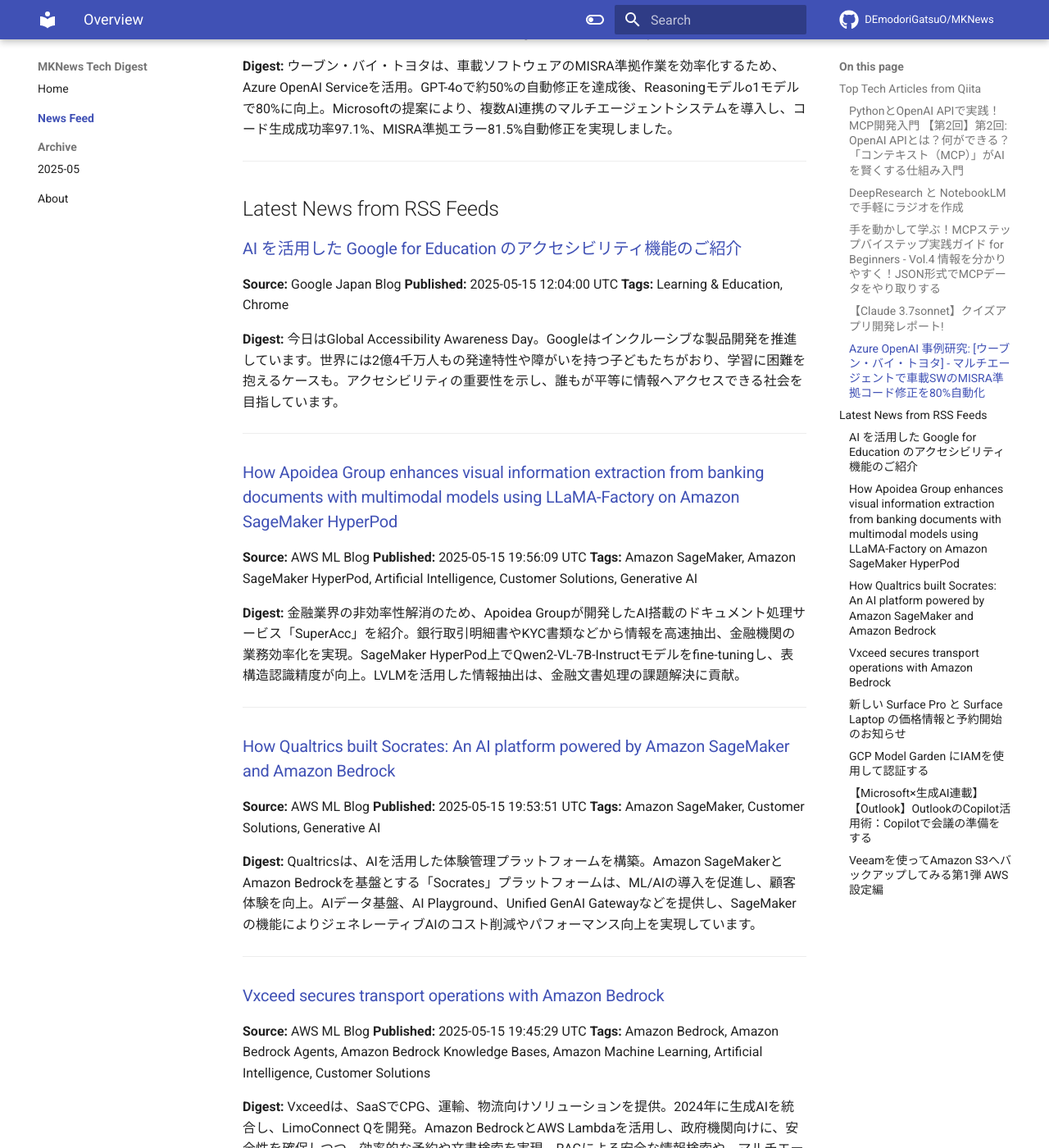
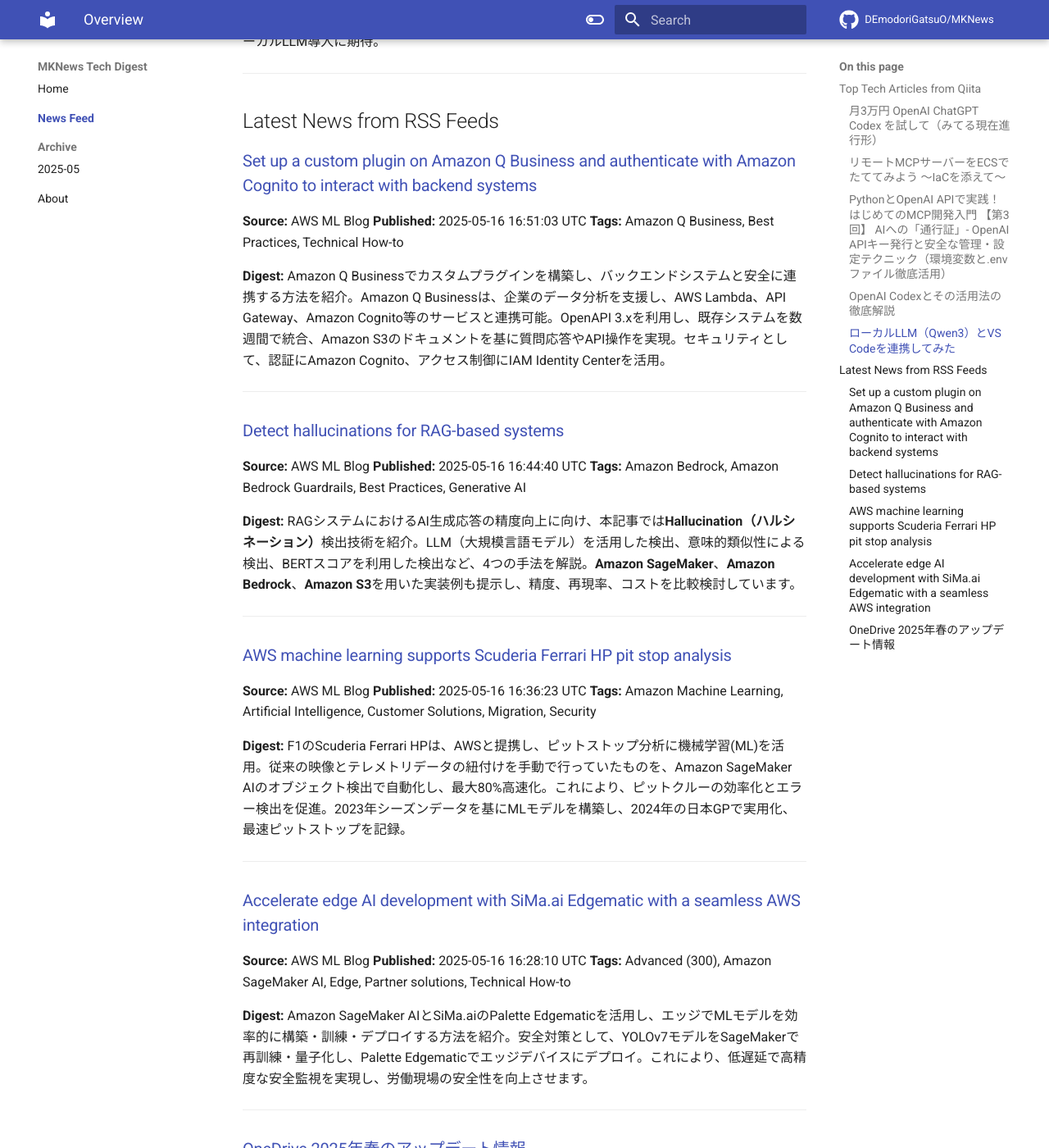
Before and after one commit to DEmodoriGatsuO/MKNews, an MkDocs documentation site: the page built from docs/news/index.md, in a window 1280 px wide and 1400 px high, scrolled down 1434 px. Shown: the whole window at 82% size. Built offline with MkDocs 1.6.1 and Material for MkDocs 9.7.7, drawn with Linux system fonts in a browser that asks for light colours; comment, search, counter and statistics services are not loaded; some of the changed text lies outside the part shown.

Commit message:
Automated AI Tech Digest - 2025-05-17

```diff
--- a/docs/news/index.md
+++ b/docs/news/index.md
@@ -1,138 +1,108 @@
-# AI Tech Trends Digest (2025-05-16)
+# AI Tech Trends Digest (2025-05-17)
 
 
 ## Top Tech Articles from Qiita
 
 
-### [PythonとOpenAI APIで実践！MCP開発入門 【第2回】第2回: OpenAI APIとは？何ができる？「コンテキスト（MCP）」がAIを賢くする仕組み入門](https://qiita.com/QueryPie/items/049630c655f00df0ef2e)
-**Published:** 2025-05-15 11:07:54 UTC
+### [月3万円 OpenAI ChatGPT Codex を試して（みてる現在進行形）](https://qiita.com/Null-Sensei/items/de23d6ad1fbf8cec24b2)
+**Published:** 2025-05-16 23:09:30 UTC
+**Likes:** 6
+**Tags:** OpenAI, codex, ChatGPT
+
+**Digest:**
+OpenAIが発表したAIソフトウェアエンジニアリングエージェントCodexを試した記録。2021年のGitHub Copilotでも使用された技術で、Proに再加入し$200を課金。GitHub連携が必要で、専用リポジトリを作成してオンボーディング。人身御供オプションも選択し、OpenAIに全てを捧げる覚悟を示している。
+
+---
+
+### [リモートMCPサーバーをECSでたててみよう 〜IaCを添えて〜](https://qiita.com/yu-Matsu/items/f27ab9ecf3b9979fa5fb)
+**Published:** 2025-05-17 01:22:33 UTC
+**Likes:** 2
+**Tags:** AWS, ECS, MCP, Agent, LLM
+
+**Digest:**
+**yu_Matsu**氏の記事では、**MCP（Model Context Protocol）** を解説。**FastMCP**を用いたローカルサーバー実装、GitHub CopilotやClaude Desktopでの動作確認を手順を追って紹介しています。Docker化によるサーバー構築、MCP Inspectorでのテストも実施。最終的にはAWS ECSへのデプロイを視野に入れた内容です。
+
+---
+
+### [PythonとOpenAI APIで実践！はじめてのMCP開発入門 【第3回】 AIへの「通行証」- OpenAI APIキー発行と安全な管理・設定テクニック（環境変数と`.env`ファイル徹底活用）](https://qiita.com/QueryPie/items/2da6830c959858afc900)
+**Published:** 2025-05-16 11:22:15 UTC
 **Likes:** 2
 **Tags:** Python, AI, MCP, LLM, ModelContextProtocol
 
 **Digest:**
-OpenAI APIとは、AIモデル群の能力を組み込めるAPI。APIはソフト間の窓口で、HTTPリクエスト/レスポンスやJSON形式でデータ交換。本シリーズではコンテキスト（MCP）が重要で、GPTモデルがTransformerアーキテクチャで自然言語処理を実現。LLMは知識カットオフがあり、コンテキストでパーソナライズや正確性を向上させる。次回はAPIキー取得と安全な管理を解説します。
+OpenAI APIキーの安全な管理方法を解説。APIキー取得後、**ハードコーディング**を避け、**環境変数**と`.env`ファイル、`python-dotenv`ライブラリを活用、`.gitignore`で`.env`を管理。APIキーは**認証**と**課金**に利用され、漏洩は不正利用のリスク。安全な鍵管理は、AI開発の基盤。
 
 ---
 
-### [DeepResearch と NotebookLM で手軽にラジオを作成](https://qiita.com/yoshida-hikaru/items/e6070f6fabed063656a4)
-**Published:** 2025-05-15 07:16:11 UTC
-**Likes:** 2
-**Tags:** Google, AI, Gemini, NotebookLM, DeepResearch
+### [OpenAI Codexとその活用法の徹底解説](https://qiita.com/ozora/items/9213c171d28463663fd0)
+**Published:** 2025-05-17 03:08:36 UTC
+**Likes:** 1
+**Tags:** AI, OpenAI, codex, 生成AI, ChatGPT
 
 **Digest:**
-Geminiで情報収集し、NotebookLMで音声概要を作成する手順を紹介。まずGeminiでプロンプトを入力し、deep researchオプションで情報を集め、Googleドキュメントにエクスポート。次に、NotebookLMで新規ノートブックを作成し、Googleドキュメントをソースとして追加。最後にstudioタブの生成ボタンで音声概要を作成します。既存データも同様にNotebookLMで音声概要に変換可能です。
+OpenAI Codex（codex-1）は、コード生成AIではなく並列開発エージェント。ChatGPT版とAPI版があり、料金体系が異なる。大規模リファクタリングやテスト自動化に強みを発揮し、AGENTS.mdで指示を最適化可能。IDE補完ツールと使い分け、API版は100万トークンあたり最大$6。モノレポ全体への適用には注意が必要。今後は双方向性向上やIDE統合、自動チーム編成が期待される。
 
 ---
 
-### [手を動かして学ぶ！MCPステップバイステップ実践ガイド for Beginners - Vol.4 情報を分かりやすく！JSON形式でMCPデータをやり取りする](https://qiita.com/QueryPie/items/4e3b30176b1522e107df)
-**Published:** 2025-05-15 06:58:17 UTC
-**Likes:** 2
-**Tags:** Python, 初心者, AI, MCP, LLM
+### [ローカルLLM（Qwen3）とVS Codeを連携してみた](https://qiita.com/0suzuki/items/cc372ab63be5aaf24cfc)
+**Published:** 2025-05-16 11:13:51 UTC
+**Likes:** 1
+**Tags:** VSCode, LLM, ollama, ローカルLLM, Qwen3
 
 **Digest:**
-MCPステップバイステップ第4回では、ウェブで標準的なJSON形式を学習。FlaskサーバーはJSONでモデル情報を返し、Pythonクライアントは受信データを活用。構造化データで通信し、.json()メソッドでJSONを辞書に変換。エラー処理も強化し、本格的なMCPシステム構築へ。次回は、JSONデータの活用と拡張について解説します。
-
----
-
-### [【Claude 3.7sonnet】クイズアプリ開発レポート!](https://qiita.com/shimizu_432/items/404ce15be58b4e5606ba)
-**Published:** 2025-05-15 23:51:11 UTC
-**Likes:** 1
-**Tags:** 初心者, 開発日記, 生成AI, Claude, claude3.7sonnet
-
-**Digest:**
-Claude 3.7 sonnetでクイズアプリ開発の第4弾。今回はデザインに挑戦するも、エラーが頻発し、シンプルなアプリに。基本的なクイズ出題、スコア記録、ランキング表示などの機能は実現。デザイン変更やアイコン追加は難しく、Claudeの得意不得意が見えた結果に。最終的に、シンプルなデザインのクイズアプリとして完成しました。
-
----
-
-### [Azure OpenAI 事例研究: [ウーブン・バイ・トヨタ] - マルチエージェントで車載SWのMISRA準拠コード修正を80%自動化](https://qiita.com/RepKuririn/items/f80666ea57e374296a57)
-**Published:** 2025-05-15 23:38:55 UTC
-**Likes:** 1
-**Tags:** Azure, DX, 事例, OpenAI, AIエージェント
-
-**Digest:**
-ウーブン・バイ・トヨタは、車載ソフトウェアのMISRA準拠作業を効率化するため、Azure OpenAI Serviceを活用。GPT-4oで約50%の自動修正を達成後、Reasoningモデルo1モデルで80%に向上。Microsoftの提案により、複数AI連携のマルチエージェントシステムを導入し、コード生成成功率97.1%、MISRA準拠エラー81.5%自動修正を実現しました。
+ローカルLLMによるコーディング支援の可能性を探求。**Ollama**で**Qwen3:4b**モデルを導入し、VS Codeと連携して実験。**Continue**拡張機能を使用し、コード生成や修正、質問に対応。**ローカル完結**の利点はあるが、メモリ消費が課題。コード補完は実用的でない面も。軽量な要求なら十分実用レベル。14bモデルはスペック不足で難しかったが、セキュリティとコスト面からローカルLLM導入に期待。
 
 ---
 
 ## Latest News from RSS Feeds
 
 
-### [AI を活用した Google for Education のアクセシビリティ機能のご紹介](https://blog.google/intl/ja-jp/company-news/outreach-initiatives/ai-google-for-education/)
-**Source:** Google Japan Blog
-**Published:** 2025-05-15 12:04:00 UTC
-**Tags:** Learning & Education, Chrome
+### [Set up a custom plugin on Amazon Q Business and authenticate with Amazon Cognito to interact with backend systems](https://aws.amazon.com/blogs/machine-learning/set-up-a-custom-plugin-on-amazon-q-business-and-authenticate-with-amazon-cognito-to-interact-with-backend-systems/)
+**Source:** AWS ML Blog
+**Published:** 2025-05-16 16:51:03 UTC
+**Tags:** Amazon Q Business, Best Practices, Technical How-to
 
 **Digest:**
-今日はGlobal Accessibility Awareness Day。Googleはインクルーシブな製品開発を推進しています。世界には2億4千万人もの発達特性や障がいを持つ子どもたちがおり、学習に困難を抱えるケースも。アクセシビリティの重要性を示し、誰もが平等に情報へアクセスできる社会を目指しています。
+Amazon Q Businessでカスタムプラグインを構築し、バックエンドシステムと安全に連携する方法を紹介。Amazon Q Businessは、企業のデータ分析を支援し、AWS Lambda、API Gateway、Amazon Cognito等のサービスと連携可能。OpenAPI 3.xを利用し、既存システムを数週間で統合、Amazon S3のドキュメントを基に質問応答やAPI操作を実現。セキュリティとして、認証にAmazon Cognito、アクセス制御にIAM Identity Centerを活用。
 
 ---
 
-### [How Apoidea Group enhances visual information extraction from banking documents with multimodal models using LLaMA-Factory on Amazon SageMaker HyperPod](https://aws.amazon.com/blogs/machine-learning/how-apoidea-group-enhances-visual-information-extraction-from-banking-documents-with-multimodal-models-using-llama-factory-on-amazon-sagemaker-hyperpod/)
+### [Detect hallucinations for RAG-based systems](https://aws.amazon.com/blogs/machine-learning/detect-hallucinations-for-rag-based-systems/)
 **Source:** AWS ML Blog
-**Published:** 2025-05-15 19:56:09 UTC
-**Tags:** Amazon SageMaker, Amazon SageMaker HyperPod, Artificial Intelligence, Customer Solutions, Generative AI
+**Published:** 2025-05-16 16:44:40 UTC
+**Tags:** Amazon Bedrock, Amazon Bedrock Guardrails, Best Practices, Generative AI
 
 **Digest:**
-金融業界の非効率性解消のため、Apoidea Groupが開発したAI搭載のドキュメント処理サービス「SuperAcc」を紹介。銀行取引明細書やKYC書類などから情報を高速抽出、金融機関の業務効率化を実現。SageMaker HyperPod上でQwen2-VL-7B-Instructモデルをfine-tuningし、表構造認識精度が向上。LVLMを活用した情報抽出は、金融文書処理の課題解決に貢献。
+RAGシステムにおけるAI生成応答の精度向上に向け、本記事では**Hallucination（ハルシネーション）**検出技術を紹介。LLM（大規模言語モデル）を活用した検出、意味的類似性による検出、BERTスコアを利用した検出など、4つの手法を解説。**Amazon SageMaker**、**Amazon Bedrock**、**Amazon S3**を用いた実装例も提示し、精度、再現率、コストを比較検討しています。
 
 ---
 
-### [How Qualtrics built Socrates: An AI platform powered by Amazon SageMaker and Amazon Bedrock](https://aws.amazon.com/blogs/machine-learning/how-qualtrics-built-socrates-an-ai-platform-powered-by-amazon-sagemaker-and-amazon-bedrock/)
+### [AWS machine learning supports Scuderia Ferrari HP pit stop analysis](https://aws.amazon.com/blogs/machine-learning/aws-machine-learning-supports-scuderia-ferrari-hp-pit-stop-analysis/)
 **Source:** AWS ML Blog
-**Published:** 2025-05-15 19:53:51 UTC
-**Tags:** Amazon SageMaker, Customer Solutions, Generative AI
+**Published:** 2025-05-16 16:36:23 UTC
+**Tags:** Amazon Machine Learning, Artificial Intelligence, Customer Solutions, Migration, Security
 
 **Digest:**
-Qualtricsは、AIを活用した体験管理プラットフォームを構築。Amazon SageMakerとAmazon Bedrockを基盤とする「Socrates」プラットフォームは、ML/AIの導入を促進し、顧客体験を向上。AIデータ基盤、AI Playground、Unified GenAI Gatewayなどを提供し、SageMakerの機能によりジェネレーティブAIのコスト削減やパフォーマンス向上を実現しています。
+F1のScuderia Ferrari HPは、AWSと提携し、ピットストップ分析に機械学習(ML)を活用。従来の映像とテレメトリデータの紐付けを手動で行っていたものを、Amazon SageMaker AIのオブジェクト検出で自動化し、最大80%高速化。これにより、ピットクルーの効率化とエラー検出を促進。2023年シーズンデータを基にMLモデルを構築し、2024年の日本GPで実用化、最速ピットストップを記録。
 
 ---
 
-### [Vxceed secures transport operations with Amazon Bedrock](https://aws.amazon.com/blogs/machine-learning/vxceed-secures-transport-operations-with-amazon-bedrock/)
+### [Accelerate edge AI development with SiMa.ai Edgematic with a seamless AWS integration](https://aws.amazon.com/blogs/machine-learning/accelerate-edge-ai-development-with-sima-ai-edgematic-with-a-seamless-aws-integration/)
 **Source:** AWS ML Blog
-**Published:** 2025-05-15 19:45:29 UTC
-**Tags:** Amazon Bedrock, Amazon Bedrock Agents, Amazon Bedrock Knowledge Bases, Amazon Machine Learning, Artificial Intelligence, Customer Solutions
+**Published:** 2025-05-16 16:28:10 UTC
+**Tags:** Advanced (300), Amazon SageMaker AI, Edge, Partner solutions, Technical How-to
 
 **Digest:**
-Vxceedは、SaaSでCPG、運輸、物流向けソリューションを提供。2024年に生成AIを統合し、LimoConnect Qを開発。Amazon BedrockとAWS Lambdaを活用し、政府機関向けに、安全性を確保しつつ、効率的な予約や文書検索を実現。RAGによる安全な情報検索や、マルチエージェントAIによるワークフロー構築も。顧客は検索時間短縮や、予約のデジタル化で効率化。
+Amazon SageMaker AIとSiMa.aiのPalette Edgematicを活用し、エッジでMLモデルを効率的に構築・訓練・デプロイする方法を紹介。安全対策として、YOLOv7モデルをSageMakerで再訓練・量子化し、Palette Edgematicでエッジデバイスにデプロイ。これにより、低遅延で高精度な安全監視を実現し、労働現場の安全性を向上させます。
 
 ---
 
-### [新しい Surface Pro と Surface Laptop の価格情報と予約開始のお知らせ](https://blogs.windows.com/japan/2025/05/16/new-surface-pro-and-surface-laptop-pricing-information-and-pre-orders-now-available/)
-**Source:** Windows Blog for Japan
-**Published:** 2025-05-16 04:40:27 UTC
-**Tags:** Surface
+### [OneDrive 2025年春のアップデート情報](https://shanqiai.lekumo.biz/sharepoint_technical_note/2025/05/onedrive-2025-2d4a.html)
+**Source:** SharePoint Technical Notes
+**Published:** 2025-05-16 11:56:15 UTC
+**Tags:** OneDrive / OneDrive for Business
 
 **Digest:**
-マイクロソフトは、5月7日に発表したCopilot+ PC「Surface Pro 12インチ」と「Surface Laptop 13インチ」の価格情報を公開。一般向けは5月16日午前9時より予約受付を開始、発売は6月10日予定です。法人向けは9月2日出荷開始。多様なニーズに対応するSurface Proと、携帯性と性能を両立するSurface Laptopが登場します。詳細は各社のウェブサイトで。
+Microsoft OneDrive BLOG で、2025年春の大型アップデートに関する情報が公開されました。主な変更点として、**OneDrive**のインターフェース刷新、**ファイル**同期の高速化、**ストレージ**管理機能の強化が挙げられています。また、**AI**を活用した機能の追加も期待されており、より使いやすく、効率的な**クラウド**ストレージサービスへと進化するようです。
 
 ---
-
-### [GCP Model Garden にIAMを使用して認証する](https://blog.jbs.co.jp/entry/2025/05/16/125507)
-**Source:** JBS Blog
-**Published:** 2025-05-16 03:55:07 UTC
-**Tags:** AI, Gemini, Google Cloud, Python, 初心者向け, 大規模言語モデル
-
-**Digest:**
-GCPで高度なAIモデルを使うなら、IAM設定が重要です。Model Garden API利用時の認証について、GCPのIAMを活用した効率的な手法を具体例を交えて解説します。アクセス権限を適切に管理し、セキュアな環境でAIモデルを最大限に活用しましょう。
-
----
-
-### [【Microsoft×生成AI連載】【Outlook】OutlookのCopilot活用術：Copilotで会議の準備をする](https://blog.jbs.co.jp/entry/2025/05/16/085756)
-**Source:** JBS Blog
-**Published:** 2025-05-15 23:57:56 UTC
-**Tags:** Copilot, Microsoft Copilot, 生成AI, Microsoft×生成AI連載, Outlook
-
-**Digest:**
-Microsoft OutlookのCopilot機能を紹介。メール作成、要約、返信候補提案など、業務効率化を支援する様々な機能がOutlook内で利用可能になります。Copilotは、AIを活用し、ユーザーの生産性向上に貢献する機能を提供します。
-
----
-
-### [Veeamを使ってAmazon S3へバックアップしてみる第1弾 AWS設定編](https://blog.jbs.co.jp/entry/2025/05/15/171841)
-**Source:** JBS Blog
-**Published:** 2025-05-15 08:18:41 UTC
-**Tags:** Veeam, AWS, Amazon S3
-
-**Digest:**
-Veeam Backup & Replication でバックアップデータを Amazon S3 へ転送する際の、AWS側の設定手順を解説します。本記事では、東京リージョン(ap-northeast-1)を例に、S3バケット作成、Veeam用IAMユーザーとアクセスキー作成、IAMポリシー作成とアタッチといった、具体的な手順を詳細に説明します。
-
----
```
